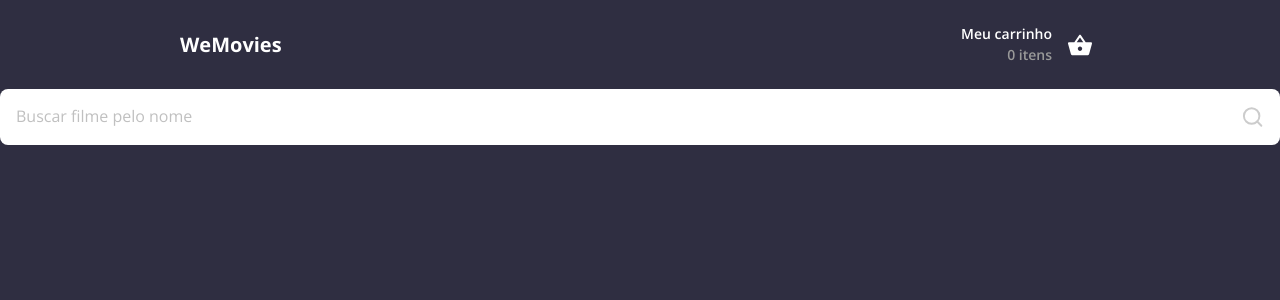
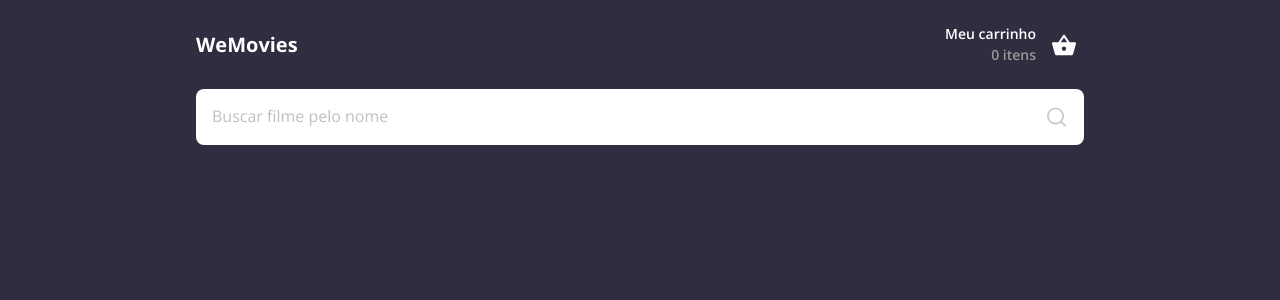
Before and after one commit to felipecfb/wefit-test, a React (Vite) app: page / in a window 1280 px wide. Shown: the top 300 px of the page. Built offline with nearby package versions, Linux system fonts and the light colour scheme.

Commit message:
style: update spacing in header and home

```diff
--- a/src/components/Header/styles.ts
+++ b/src/components/Header/styles.ts
@@ -1,14 +1,16 @@
 import styled from 'styled-components'
 
 export const Container = styled.header`
-  padding: 24px 180px;
+  margin: 0 180px;
+
+  padding: 24px 16px;
 
   display: flex;
   align-items: center;
   justify-content: space-between;
 
   @media screen and (max-width: 768px) {
-    padding: 24px 16px;
+    margin: 0;
 
     p {
       display: none;
--- a/src/pages/home.tsx
+++ b/src/pages/Home/index.tsx
@@ -1,14 +1,16 @@
 import { Helmet } from 'react-helmet-async'
 
 import { SearchBar } from '@/components/SearchBar'
+
+import { Container } from './styles'
 
 export function Home() {
   return (
     <>
       <Helmet title="Home" />
-      <div>
+      <Container>
         <SearchBar />
-      </div>
+      </Container>
     </>
   )
 }
--- /dev/null
+++ b/src/pages/Home/styles.ts
@@ -0,0 +1,10 @@
+import styled from 'styled-components'
+
+export const Container = styled.div`
+  margin: 0 180px;
+  padding: 0 16px;
+
+  @media screen and (max-width: 768px) {
+    margin: 0;
+  }
+`
--- a/src/routes.tsx
+++ b/src/routes.tsx
@@ -1,6 +1,6 @@
 import { createBrowserRouter } from 'react-router-dom'
 
-import { Home } from './pages/home'
+import { Home } from './pages/Home'
 import { Layout } from './pages/layout'
 
 export const router = createBrowserRouter([
```
